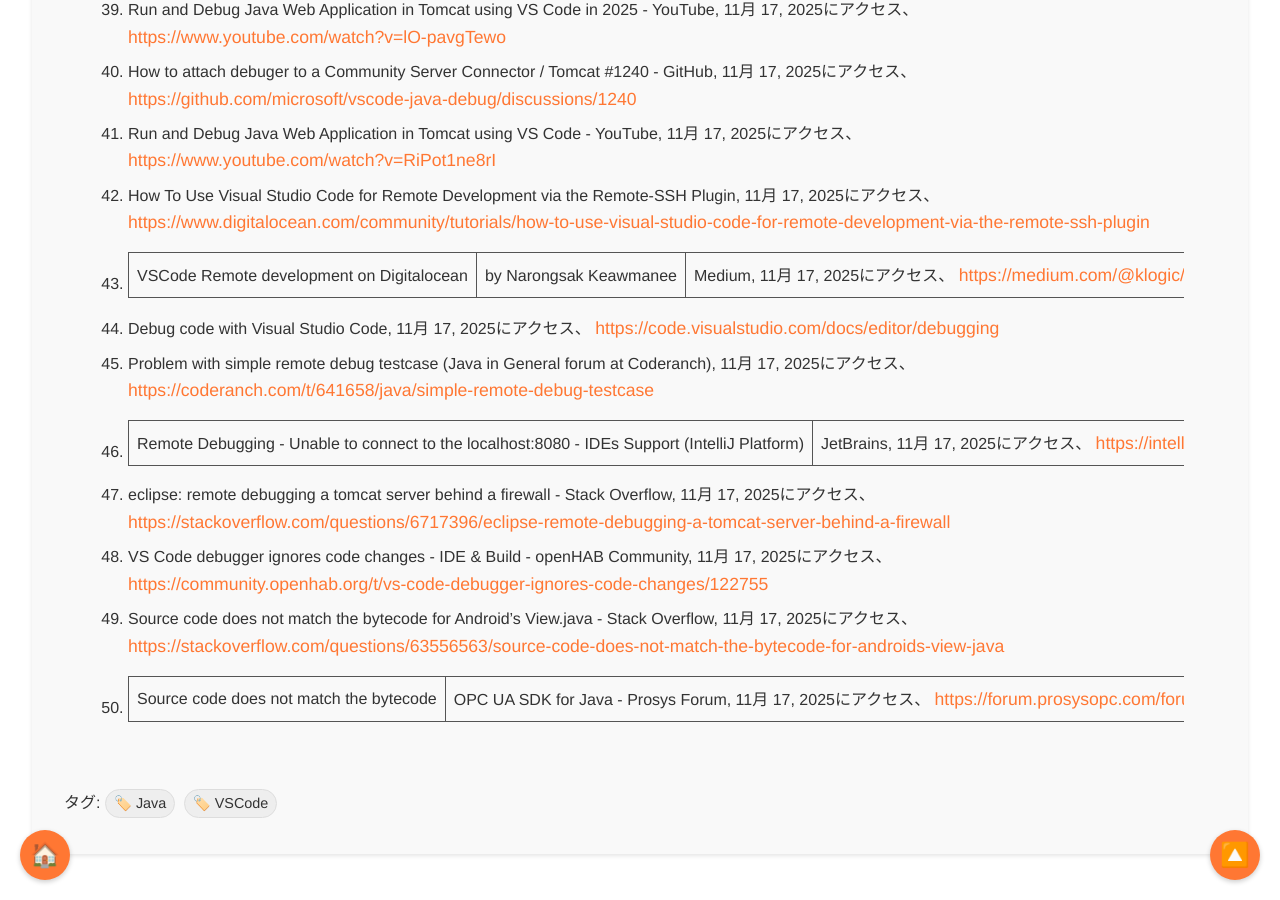
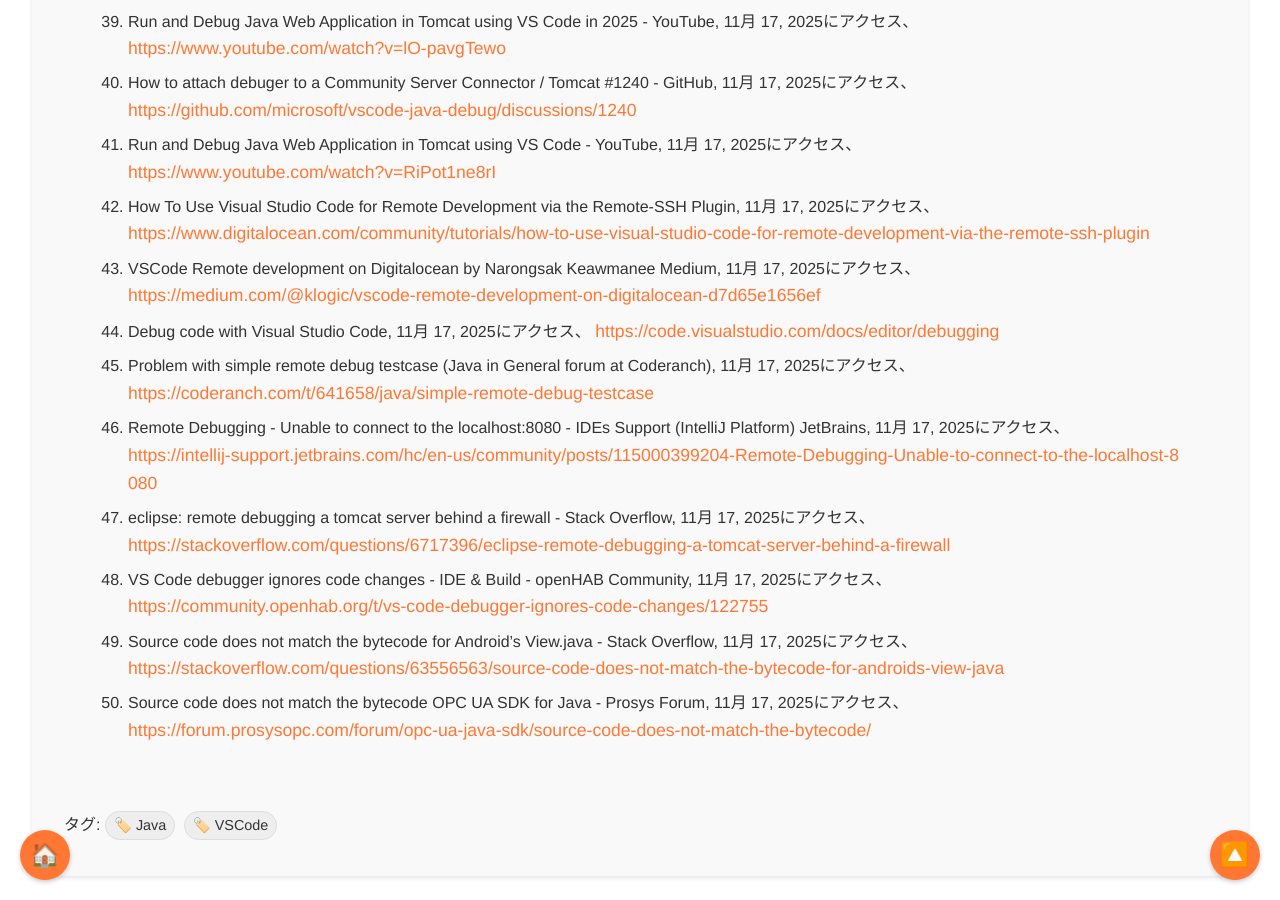
Before and after one commit to aegisfleet/share-deepresearch, a Jekyll site: the page built from _topics/java-remote-debug-with-vscode/index.md, in a window 1280 px wide and 900 px high, scrolled down 17241 px. Built offline with Jekyll 4.4.1, drawn with Linux system fonts in a browser that asks for light colours; nearby versions of some CDN libraries; some of the changed text lies outside the part shown.

Commit message:
Auto update files

```diff
--- a/_topics/java-remote-debug-with-vscode/index.md
+++ b/_topics/java-remote-debug-with-vscode/index.md
@@ -384,7 +384,7 @@ VSCode での Tomcat リモートデバッグを成功させるため、以下
 7. Running and debugging Java - vscode-docs-arc, 11月 17, 2025にアクセス、 [https://vscode-docs-arc.readthedocs.io/en/latest/java/java-debugging/](https://vscode-docs-arc.readthedocs.io/en/latest/java/java-debugging/)
 8. Extension Pack for Java - Visual Studio Marketplace, 11月 17, 2025にアクセス、 [https://marketplace.visualstudio.com/items?itemName=vscjava.vscode-java-pack](https://marketplace.visualstudio.com/items?itemName=vscjava.vscode-java-pack)
 9. Getting Started with Java in VS Code, 11月 17, 2025にアクセス、 [https://code.visualstudio.com/docs/java/java-tutorial](https://code.visualstudio.com/docs/java/java-tutorial)
-10. How to Use Visual Studio Code With Java? | Baeldung, 11月 17, 2025にアクセス、 [https://www.baeldung.com/java-visual-studio-code](https://www.baeldung.com/java-visual-studio-code)
+10. How to Use Visual Studio Code With Java? Baeldung, 11月 17, 2025にアクセス、 [https://www.baeldung.com/java-visual-studio-code](https://www.baeldung.com/java-visual-studio-code)
 11. java - 'Source code does not match the bytecode' when debugging ..., 11月 17, 2025にアクセス、 [https://stackoverflow.com/questions/39990752/source-code-does-not-match-the-bytecode-when-debugging-on-a-device](https://stackoverflow.com/questions/39990752/source-code-does-not-match-the-bytecode-when-debugging-on-a-device)
 12. 'Source code does not match the bytecode' use IDEA debug JdbcTemplate - Stack Overflow, 11月 17, 2025にアクセス、 [https://stackoverflow.com/questions/45807888/source-code-does-not-match-the-bytecode-use-idea-debug-jdbctemplate](https://stackoverflow.com/questions/45807888/source-code-does-not-match-the-bytecode-use-idea-debug-jdbctemplate)
 13. Managing Java Projects in VS Code, 11月 17, 2025にアクセス、 [https://code.visualstudio.com/docs/java/java-project](https://code.visualstudio.com/docs/java/java-project)
@@ -394,7 +394,7 @@ VSCode での Tomcat リモートデバッグを成功させるため、以下
 17. How to enable Tomcat debugging - Stack Overflow, 11月 17, 2025にアクセス、 [https://stackoverflow.com/questions/45307947/how-to-enable-tomcat-debugging](https://stackoverflow.com/questions/45307947/how-to-enable-tomcat-debugging)
 18. How do I edit catalina.bat to make remote debugging work ? (Tomcat forum at Coderanch), 11月 17, 2025にアクセス、 [https://coderanch.com/t/691509/application-servers/edit-catalina-bat-remote-debugging](https://coderanch.com/t/691509/application-servers/edit-catalina-bat-remote-debugging)
 19. How can I configure TomCat Java options in a config file? - Server Fault, 11月 17, 2025にアクセス、 [https://serverfault.com/questions/79641/how-can-i-configure-tomcat-java-options-in-a-config-file](https://serverfault.com/questions/79641/how-can-i-configure-tomcat-java-options-in-a-config-file)
-20. Remote Debugging of Java Applications and Debugging Tomcat-Deployed Web Apps using IntelliJ IDEA | by Shamodya Hashantha | Medium, 11月 17, 2025にアクセス、 [https://medium.com/@shamodya/remote-debugging-of-java-applications-and-debugging-tomcat-deployed-web-apps-using-intellij-idea-fa3d6e5aedfb](https://medium.com/@shamodya/remote-debugging-of-java-applications-and-debugging-tomcat-deployed-web-apps-using-intellij-idea-fa3d6e5aedfb)
+20. Remote Debugging of Java Applications and Debugging Tomcat-Deployed Web Apps using IntelliJ IDEA by Shamodya Hashantha Medium, 11月 17, 2025にアクセス、 [https://medium.com/@shamodya/remote-debugging-of-java-applications-and-debugging-tomcat-deployed-web-apps-using-intellij-idea-fa3d6e5aedfb](https://medium.com/@shamodya/remote-debugging-of-java-applications-and-debugging-tomcat-deployed-web-apps-using-intellij-idea-fa3d6e5aedfb)
 21. How to Remotely Debug Application Running on Tomcat From Within Intellij IDEA, 11月 17, 2025にアクセス、 [https://trifork.nl/blog/how-to-remotely-debug-application-running-on-tomcat-from-within-intellij-idea/](https://trifork.nl/blog/how-to-remotely-debug-application-running-on-tomcat-from-within-intellij-idea/)
 22. Debugging with JPDA and Apache Tomcat - JVM Host, 11月 17, 2025にアクセス、 [https://www.jvmhost.com/articles/debugging-with-jpda-and-apache-tomcat/](https://www.jvmhost.com/articles/debugging-with-jpda-and-apache-tomcat/)
 23. Starting Tomcat with remote debugging (jdwp) when installed as a windows service, 11月 17, 2025にアクセス、 [https://stackoverflow.com/questions/1406320/starting-tomcat-with-remote-debugging-jdwp-when-installed-as-a-windows-service](https://stackoverflow.com/questions/1406320/starting-tomcat-with-remote-debugging-jdwp-when-installed-as-a-windows-service)
@@ -417,11 +417,11 @@ VSCode での Tomcat リモートデバッグを成功させるため、以下
 40. How to attach debuger to a Community Server Connector / Tomcat #1240 - GitHub, 11月 17, 2025にアクセス、 [https://github.com/microsoft/vscode-java-debug/discussions/1240](https://github.com/microsoft/vscode-java-debug/discussions/1240)
 41. Run and Debug Java Web Application in Tomcat using VS Code - YouTube, 11月 17, 2025にアクセス、 [https://www.youtube.com/watch?v=RiPot1ne8rI](https://www.youtube.com/watch?v=RiPot1ne8rI)
 42. How To Use Visual Studio Code for Remote Development via the Remote-SSH Plugin, 11月 17, 2025にアクセス、 [https://www.digitalocean.com/community/tutorials/how-to-use-visual-studio-code-for-remote-development-via-the-remote-ssh-plugin](https://www.digitalocean.com/community/tutorials/how-to-use-visual-studio-code-for-remote-development-via-the-remote-ssh-plugin)
-43. VSCode Remote development on Digitalocean | by Narongsak Keawmanee | Medium, 11月 17, 2025にアクセス、 [https://medium.com/@klogic/vscode-remote-development-on-digitalocean-d7d65e1656ef](https://medium.com/@klogic/vscode-remote-development-on-digitalocean-d7d65e1656ef)
+43. VSCode Remote development on Digitalocean by Narongsak Keawmanee Medium, 11月 17, 2025にアクセス、 [https://medium.com/@klogic/vscode-remote-development-on-digitalocean-d7d65e1656ef](https://medium.com/@klogic/vscode-remote-development-on-digitalocean-d7d65e1656ef)
 44. Debug code with Visual Studio Code, 11月 17, 2025にアクセス、 [https://code.visualstudio.com/docs/editor/debugging](https://code.visualstudio.com/docs/editor/debugging)
 45. Problem with simple remote debug testcase (Java in General forum at Coderanch), 11月 17, 2025にアクセス、 [https://coderanch.com/t/641658/java/simple-remote-debug-testcase](https://coderanch.com/t/641658/java/simple-remote-debug-testcase)
-46. Remote Debugging - Unable to connect to the localhost:8080 - IDEs Support (IntelliJ Platform) | JetBrains, 11月 17, 2025にアクセス、 [https://intellij-support.jetbrains.com/hc/en-us/community/posts/115000399204-Remote-Debugging-Unable-to-connect-to-the-localhost-8080](https://intellij-support.jetbrains.com/hc/en-us/community/posts/115000399204-Remote-Debugging-Unable-to-connect-to-the-localhost-8080)
+46. Remote Debugging - Unable to connect to the localhost:8080 - IDEs Support (IntelliJ Platform) JetBrains, 11月 17, 2025にアクセス、 [https://intellij-support.jetbrains.com/hc/en-us/community/posts/115000399204-Remote-Debugging-Unable-to-connect-to-the-localhost-8080](https://intellij-support.jetbrains.com/hc/en-us/community/posts/115000399204-Remote-Debugging-Unable-to-connect-to-the-localhost-8080)
 47. eclipse: remote debugging a tomcat server behind a firewall - Stack Overflow, 11月 17, 2025にアクセス、 [https://stackoverflow.com/questions/6717396/eclipse-remote-debugging-a-tomcat-server-behind-a-firewall](https://stackoverflow.com/questions/6717396/eclipse-remote-debugging-a-tomcat-server-behind-a-firewall)
 48. VS Code debugger ignores code changes - IDE & Build - openHAB Community, 11月 17, 2025にアクセス、 [https://community.openhab.org/t/vs-code-debugger-ignores-code-changes/122755](https://community.openhab.org/t/vs-code-debugger-ignores-code-changes/122755)
 49. Source code does not match the bytecode for Android's View.java - Stack Overflow, 11月 17, 2025にアクセス、 [https://stackoverflow.com/questions/63556563/source-code-does-not-match-the-bytecode-for-androids-view-java](https://stackoverflow.com/questions/63556563/source-code-does-not-match-the-bytecode-for-androids-view-java)
-50. Source code does not match the bytecode | OPC UA SDK for Java - Prosys Forum, 11月 17, 2025にアクセス、 [https://forum.prosysopc.com/forum/opc-ua-java-sdk/source-code-does-not-match-the-bytecode/](https://forum.prosysopc.com/forum/opc-ua-java-sdk/source-code-does-not-match-the-bytecode/)
+50. Source code does not match the bytecode OPC UA SDK for Java - Prosys Forum, 11月 17, 2025にアクセス、 [https://forum.prosysopc.com/forum/opc-ua-java-sdk/source-code-does-not-match-the-bytecode/](https://forum.prosysopc.com/forum/opc-ua-java-sdk/source-code-does-not-match-the-bytecode/)
```
